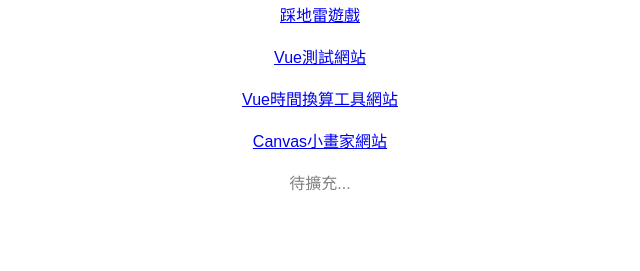
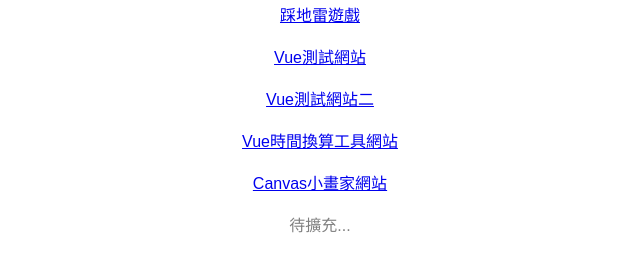
Before and after one commit to tienweilin/WebSiteForFun, a plain HTML site: page index.html in a window 1280 px wide. Shown: the part 115-386 px from the top of the page, without its empty margins (320-960 px from the left). Drawn offline with Linux system fonts and the light colour scheme.

Commit message:
#fix 補上露簽的根網站修改

```diff
--- a/index.html
+++ b/index.html
@@ -12,6 +12,7 @@
     <nav>
         <a href="LandmineSteppingGame/index.html">踩地雷遊戲</a><br><br>
         <a href="VueTest/index.html">Vue測試網站</a><br><br>
+        <a href="VueTest2/index.html">Vue測試網站二</a><br><br>
         <a href="VueTimeConversion/index.html">Vue時間換算工具網站</a><br><br>
         <a href="CanvasDrawing/index.html">Canvas小畫家網站</a><br><br>
         <!-- 使用禁用樣式的 span 元素 -->
```
